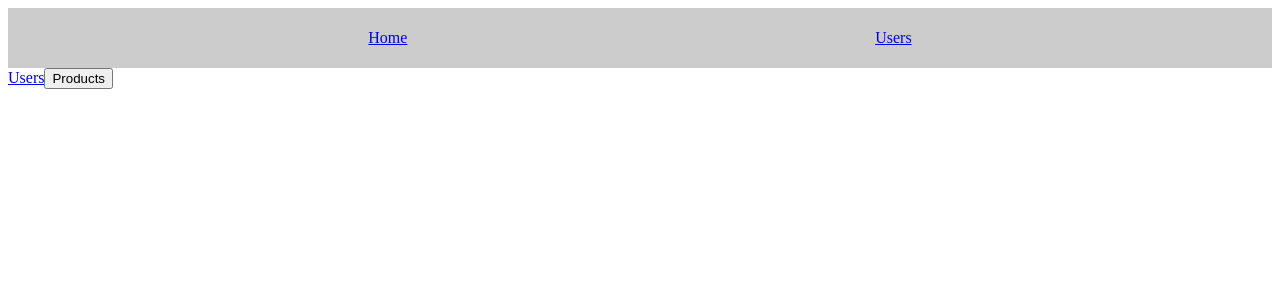
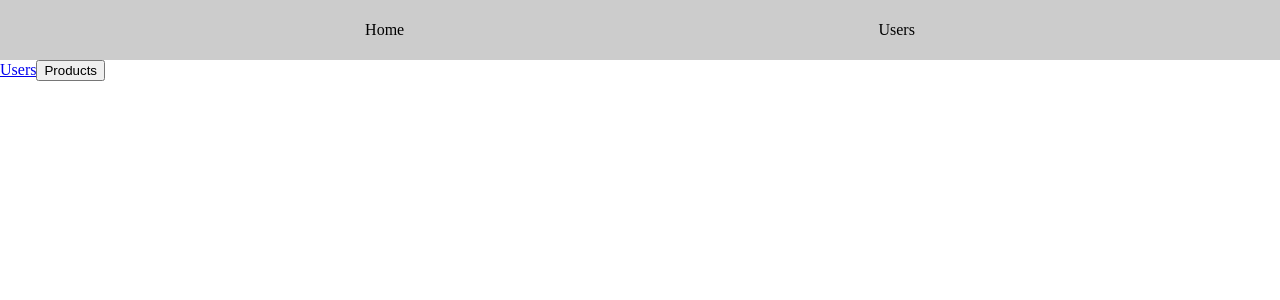
Before and after one commit to ash0304/Nuxt2021, a Nuxt app in the folder my-first-nuxt-app/: page / in a window 1280 px wide. Shown: the top 300 px of the page. Built offline with nearby package versions, Linux system fonts and the light colour scheme.

Commit message:
course 22. Styling Nuxt Apps

```diff
--- /dev/null
+++ b/my-first-nuxt-app/assets/styles/main.css
@@ -0,0 +1,4 @@
+html,
+body {
+  margin: 0;
+}
--- a/my-first-nuxt-app/components/Header.vue
+++ b/my-first-nuxt-app/components/Header.vue
@@ -29,4 +29,14 @@
   align-items: center;
   width: 80%;
 }
+
+.nav-items a {
+  text-decoration: none;
+  color: black;
+}
+
+.nav-items a:hover,
+.nav-items a:active {
+  color: white;
+}
 </style>
--- a/my-first-nuxt-app/layouts/default.vue
+++ b/my-first-nuxt-app/layouts/default.vue
@@ -14,4 +14,6 @@
 };
 </script>
 
-<style></style>
+<style>
+
+</style>
--- a/my-first-nuxt-app/nuxt.config.js
+++ b/my-first-nuxt-app/nuxt.config.js
@@ -18,6 +18,7 @@
 
   // Global CSS: https://go.nuxtjs.dev/config-css
   css: [
+    '~/assets/styles/main.css'
   ],
 
   // Plugins to run before rendering page: https://go.nuxtjs.dev/config-plugins
```
